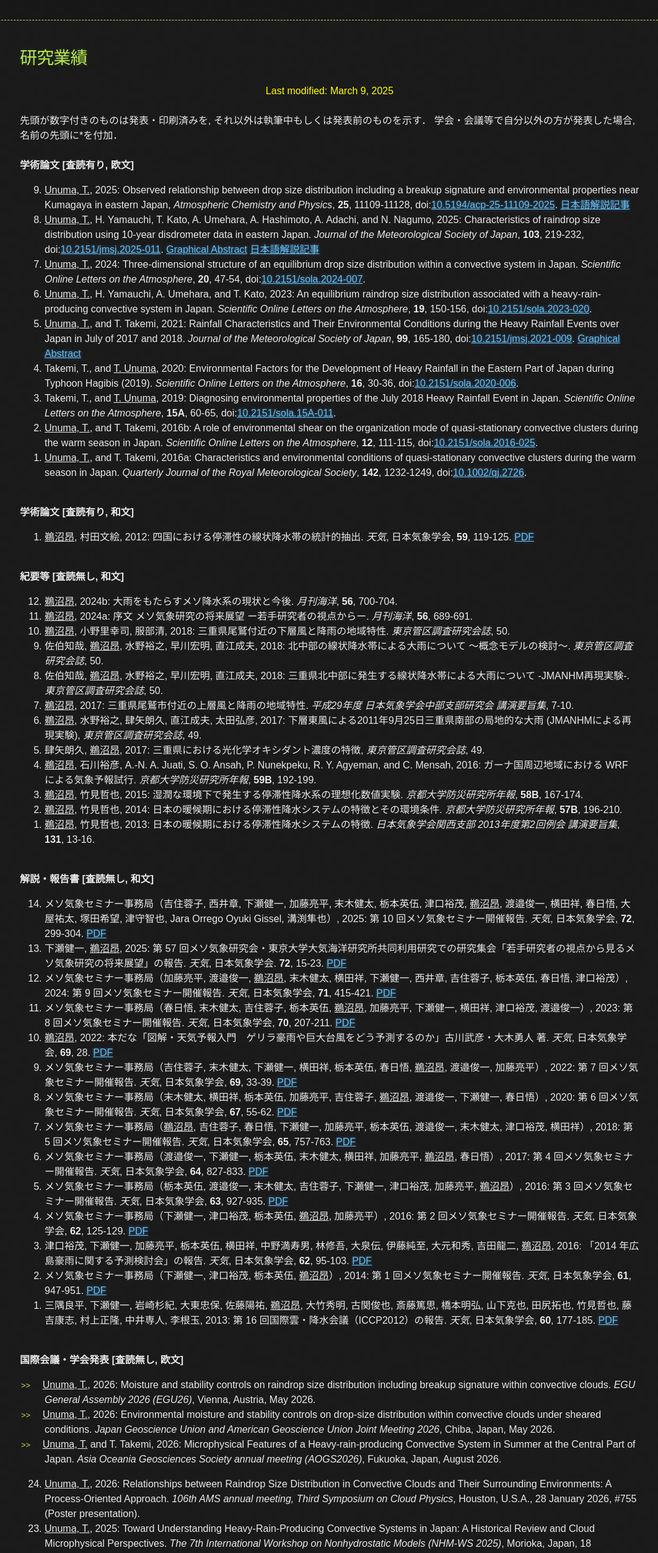
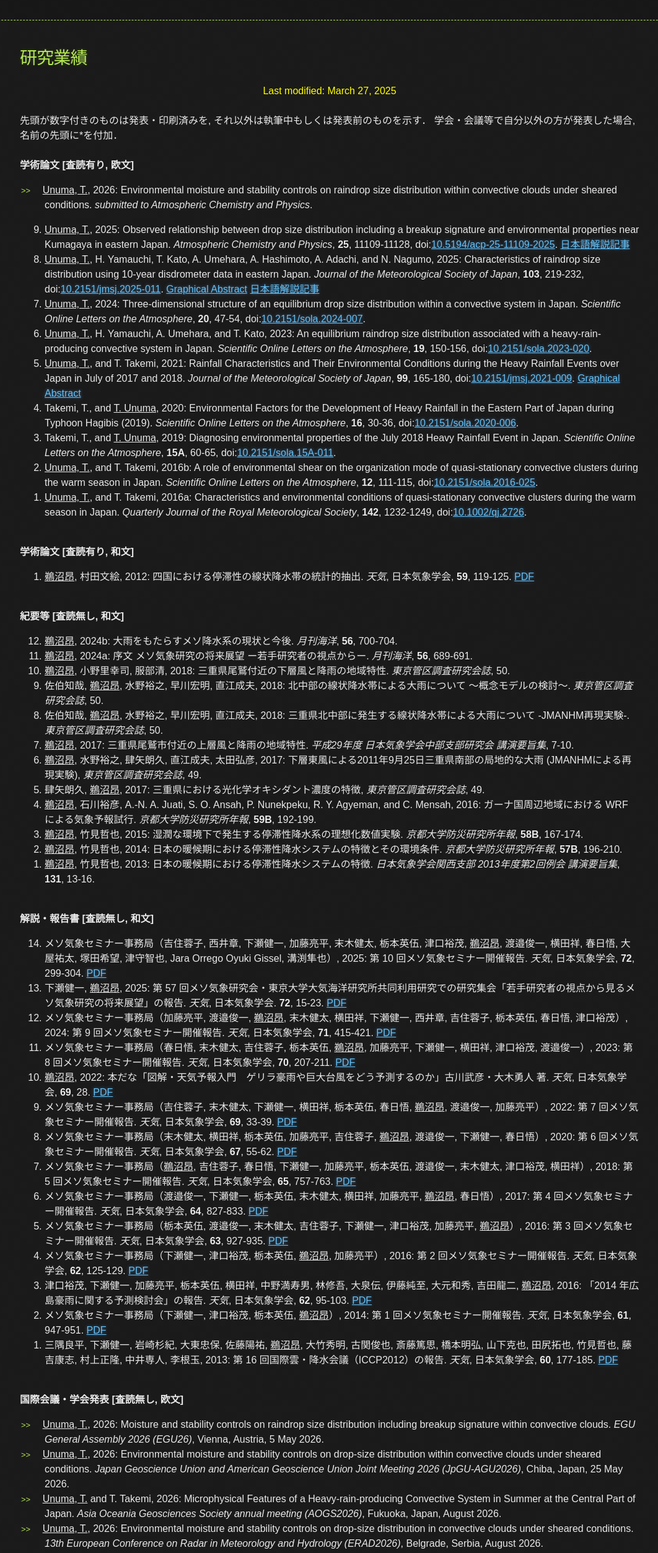
Before and after one commit to TakashiUNUMA/Takashiunuma.github.io, a plain HTML site: page publist.html in a window 1280 px wide. Shown: the part 100-2606 px from the top of the page at 62% size, without its empty margins (108-1170 px from the left). Drawn offline with Linux system fonts and the light colour scheme.

Commit message:
Updated {changelog,publist}.html

```diff
--- a/publist.html
+++ b/publist.html
@@ -35,7 +35,7 @@
 
 <center>
 <font color="#ffff00">
-Last modified: March 9, 2025
+Last modified: March 27, 2025
 </font>
 </center>
 
@@ -48,13 +48,18 @@ Last modified: March 9, 2025
 
 
 <b>学術論文 [査読有り, 欧文]</b><br>
-<!--<ul>
-</ul>-->
+<ul>
+<li>
+<u>Unuma, T.</u>, 2026:
+Environmental moisture and stability controls on raindrop size distribution within convective clouds under sheared conditions.
+<i>submitted to Atmospheric Chemistry and Physics</i>.
+</li>
+</ul>
 
 <ol reversed>
 <li>
 <u>Unuma, T.</u>, 2025:
-Observed relationship between drop size distribution including a breakup signature and environmental properties near Kumagaya in eastern Japan,
+Observed relationship between drop size distribution including a breakup signature and environmental properties near Kumagaya in eastern Japan.
 <i>Atmospheric Chemistry and Physics</i>, <b>25</b>, 11109-11128,
 doi:<a href="https://doi.org/10.5194/acp-25-11109-2025">10.5194/acp-25-11109-2025</a>.
 <a href="./blog/2025/12/20/">日本語解説記事</a>
@@ -334,14 +339,14 @@ doi:<a href="http://doi.org/10.1002/qj.2726">10.1002/qj.2726</a>.
 <u>Unuma, T.</u>, 2026:
 Moisture and stability controls on raindrop size distribution including breakup signature within convective clouds.
 <i>EGU General Assembly 2026 (EGU26)</i>,
-Vienna, Austria, May 2026.
+Vienna, Austria, 5 May 2026.
 </li>
 
 <li>
 <u>Unuma, T.</u>, 2026:
 Environmental moisture and stability controls on drop-size distribution within convective clouds under sheared conditions.
-<i>Japan Geoscience Union and American Geoscience Union Joint Meeting 2026</i>,
-Chiba, Japan, May 2026.
+<i>Japan Geoscience Union and American Geoscience Union Joint Meeting 2026 (JpGU-AGU2026)</i>,
+Chiba, Japan, 25 May 2026.
 </li>
 
 <li>
@@ -349,6 +354,13 @@ Chiba, Japan, May 2026.
 Microphysical Features of a Heavy-rain-producing Convective System in Summer at the Central Part of Japan.
 <i>Asia Oceania Geosciences Society annual meeting (AOGS2026)</i>,
 Fukuoka, Japan, August 2026.
+</li>
+
+<li>
+<u>Unuma, T.</u>, 2026:
+Environmental moisture and stability controls on drop-size distribution in convective clouds under sheared conditions.
+<i>13th European Conference on Radar in Meteorology and Hydrology (ERAD2026)</i>,
+Belgrade, Serbia, August 2026.
 </li>
 </ul>
 
@@ -1167,9 +1179,9 @@ Bash (sh) script (17年), Fortran (17年), C (7年), LaTeX (14年), Git (12年),
 <b>海外渡航歴</b>
 <ul>
 <!--
-<li>2026-08-29 -- 2026-09-04 スペイン (グラナダ), オランダ (アムステルダム)*</li>
-<li>2026-08-23 -- 2026-08-29 セルビア (ベオグラード), アラブ首長国連邦 (ドバイ)*</li>
-<li>2026-05-03 -- 2026-05-09 オーストリア (ウィーン)</li>
+<li>2026-08-29 -- 2026-09-05 スペイン (グラナダ), スイス連邦 (チューリッヒ)*</li>
+<li>2026-08-22 -- 2026-08-28 セルビア (ベオグラード), オーストリア (ウィーン)*</li>
+<li>2026-05-03 -- 2026-05-10 オーストリア (ウィーン)</li>
 -->
 <li>2026-01-25 -- 2026-01-31 アメリカ合衆国 (ヒューストン)</li>
 <li>2025-08-24 -- 2025-08-31 カナダ (トロント)</li>
```
Also changed, not shown: changelog.html (+1 -1 lines).
